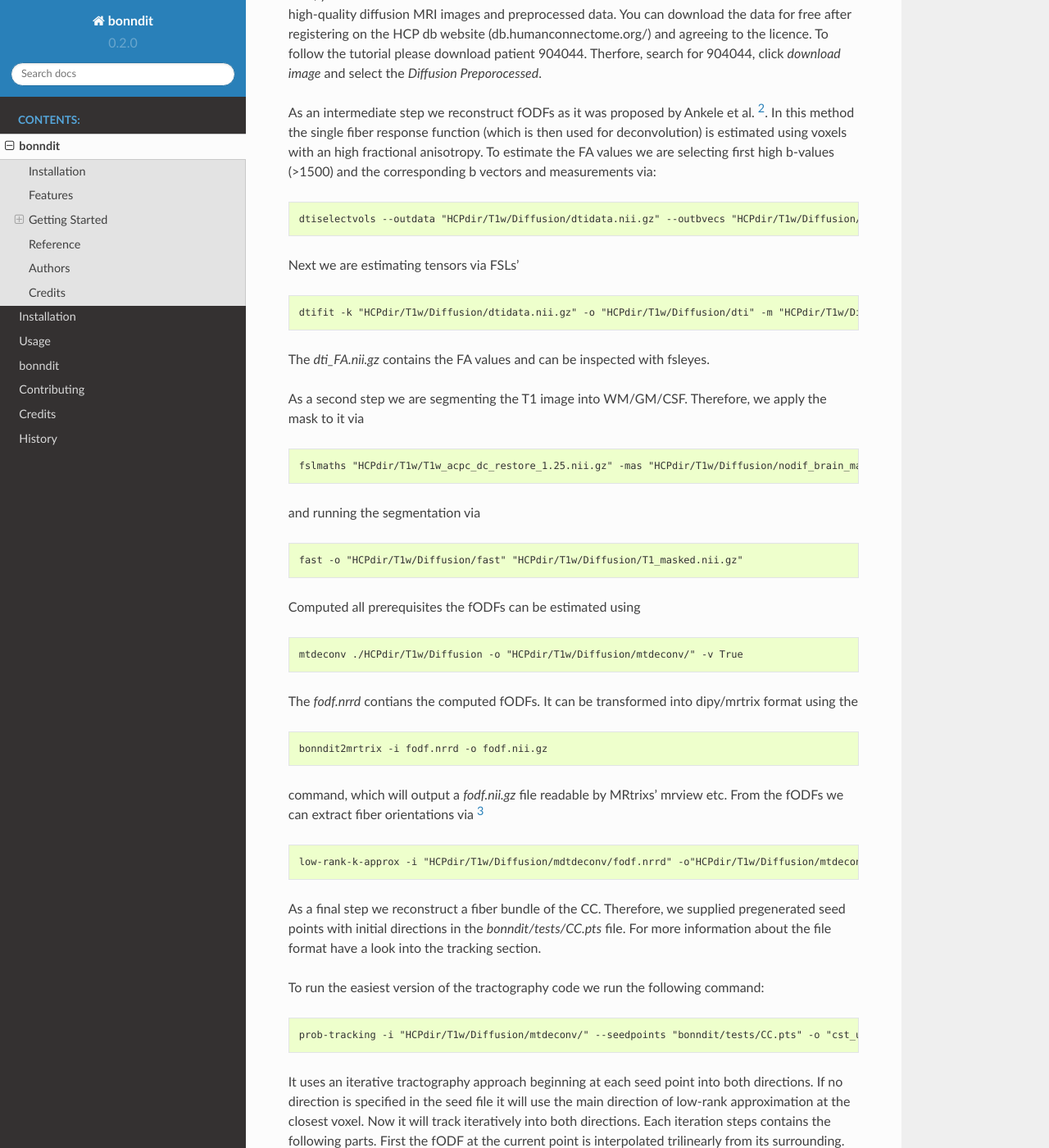
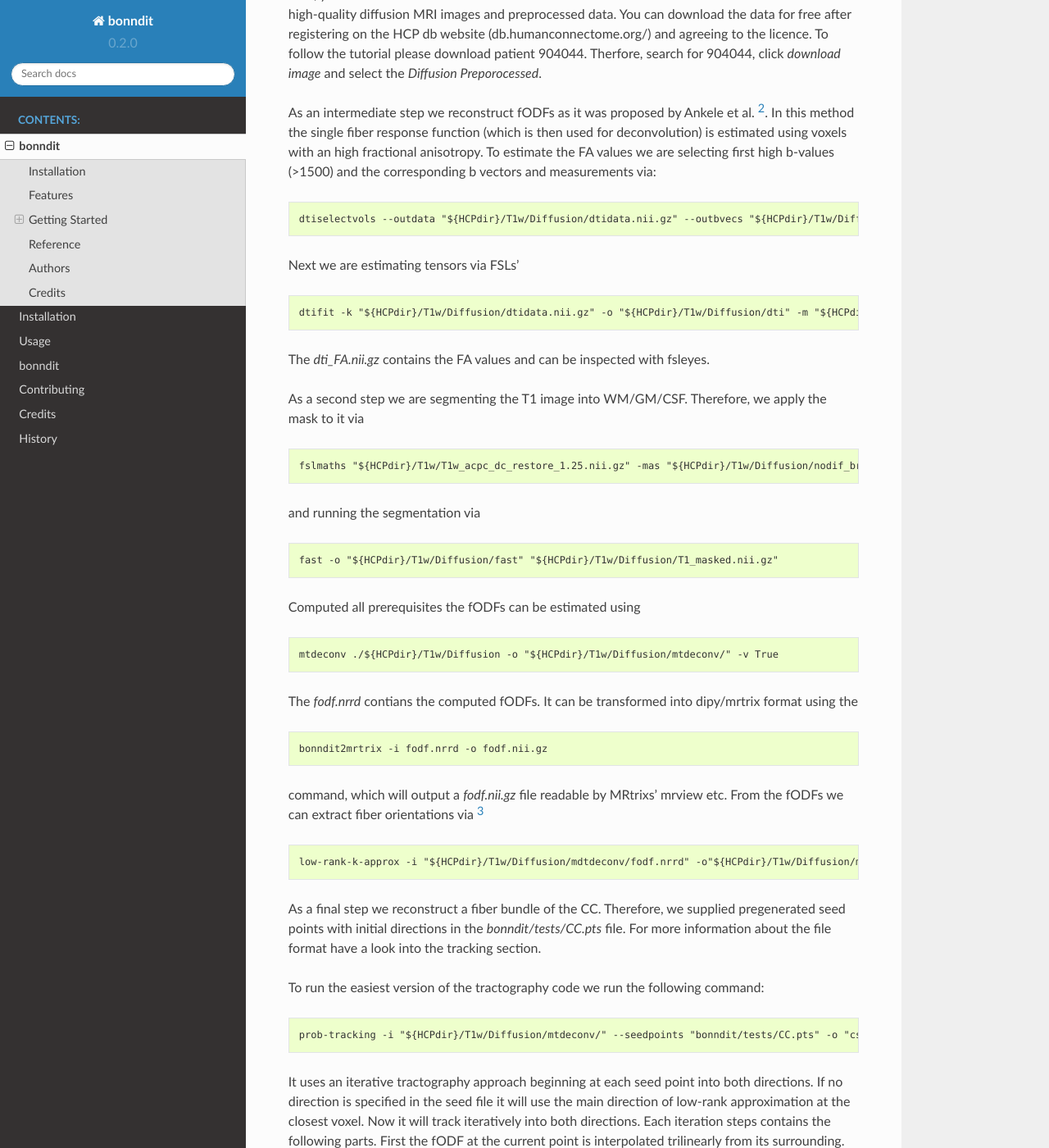
Before and after one commit to MedVisBonn/bonndit, a Sphinx documentation site: the page built from docs/readme.rst, in a window 1280 px wide and 1400 px high, scrolled down 1329 px. Shown: the whole window at 82% size. Built offline with Sphinx 7.4.7 and the Read the Docs theme 2.0.0, drawn with Linux system fonts in a browser that asks for light colours; some of the changed text lies outside the part shown.

```diff
--- a/docs/readme.rst
+++ b/docs/readme.rst
@@ -62,13 +62,13 @@ To estimate the FA values we are selecting first high b-values (>1500) and the c
 
 .. code-block:: console
 
-    dtiselectvols --outdata "HCPdir/T1w/Diffusion/dtidata.nii.gz" --outbvecs "HCPdir/T1w/Diffusion/dtibvecs" --outbvals "HCPdir/T1w/Diffusion/dtibvals" --indata "HCPdir/T1w/Diffusion/data.nii.gz" --inbvecs "HCPdir/T1w/Diffusion/bvecs" --inbvals "HCPdir/T1w/Diffusion/bvals"
+    dtiselectvols --outdata "${HCPdir}/T1w/Diffusion/dtidata.nii.gz" --outbvecs "${HCPdir}/T1w/Diffusion/dtibvecs" --outbvals "${HCPdir}/T1w/Diffusion/dtibvals" --indata "${HCPdir}/T1w/Diffusion/data.nii.gz" --inbvecs "${HCPdir}/T1w/Diffusion/bvecs" --inbvals "${HCPdir}/T1w/Diffusion/bvals"
 
 Next we are estimating tensors via FSLs'
 
 .. code-block:: console
 
-    dtifit -k "HCPdir/T1w/Diffusion/dtidata.nii.gz" -o "HCPdir/T1w/Diffusion/dti" -m "HCPdir/T1w/Diffusion/nodif_brain_mask.nii.gz" -r "HCPdir/T1w/Diffusion/dtibvecs" -b "HCPdir/T1w/Diffusion/dtibvals" -w
+    dtifit -k "${HCPdir}/T1w/Diffusion/dtidata.nii.gz" -o "${HCPdir}/T1w/Diffusion/dti" -m "${HCPdir}/T1w/Diffusion/nodif_brain_mask.nii.gz" -r "${HCPdir}/T1w/Diffusion/dtibvecs" -b "${HCPdir}/T1w/Diffusion/dtibvals" -w
 
 The `dti_FA.nii.gz` contains the FA values and can be inspected with fsleyes.
 
@@ -76,19 +76,19 @@ As a second step we are segmenting the T1 image into WM/GM/CSF. Therefore, we ap
 
 .. code-block:: console
 
-    fslmaths "HCPdir/T1w/T1w_acpc_dc_restore_1.25.nii.gz" -mas "HCPdir/T1w/Diffusion/nodif_brain_mask.nii.gz" "HCPdir/T1w/Diffusion/T1_masked.nii.gz"
+    fslmaths "${HCPdir}/T1w/T1w_acpc_dc_restore_1.25.nii.gz" -mas "${HCPdir}/T1w/Diffusion/nodif_brain_mask.nii.gz" "${HCPdir}/T1w/Diffusion/T1_masked.nii.gz"
 
 and running the segmentation via
 
 .. code-block:: console
 
-    fast -o "HCPdir/T1w/Diffusion/fast" "HCPdir/T1w/Diffusion/T1_masked.nii.gz"
+    fast -o "${HCPdir}/T1w/Diffusion/fast" "${HCPdir}/T1w/Diffusion/T1_masked.nii.gz"
 
 Computed all prerequisites the fODFs can be estimated using
 
 .. code-block:: console
 
-    mtdeconv ./HCPdir/T1w/Diffusion -o "HCPdir/T1w/Diffusion/mtdeconv/" -v True
+    mtdeconv ./${HCPdir}/T1w/Diffusion -o "${HCPdir}/T1w/Diffusion/mtdeconv/" -v True
 
 The `fodf.nrrd` contians the computed fODFs. It can be transformed into dipy/mrtrix format using the
 
@@ -101,7 +101,7 @@ via [3]_
 
 .. code-block:: console
 
-    low-rank-k-approx -i "HCPdir/T1w/Diffusion/mdtdeconv/fodf.nrrd" -o"HCPdir/T1w/Diffusion/mtdeconv/rank3.nrrd" -r 3
+    low-rank-k-approx -i "${HCPdir}/T1w/Diffusion/mdtdeconv/fodf.nrrd" -o"${HCPdir}/T1w/Diffusion/mtdeconv/rank3.nrrd" -r 3
 
 As a final step we reconstruct a fiber bundle of the CC. Therefore, we supplied pregenerated seed points with initial directions \
 in the `bonndit/tests/CC.pts` file. For more information about the file format have a look into the tracking section.
@@ -110,7 +110,7 @@ To run the easiest version of the tractography code we run the following command
 
 .. code-block:: console
 
-    prob-tracking -i "HCPdir/T1w/Diffusion/mtdeconv/" --seedpoints "bonndit/tests/CC.pts" -o "cst_unconstrained.tck"
+    prob-tracking -i "${HCPdir}/T1w/Diffusion/mtdeconv/" --seedpoints "bonndit/tests/CC.pts" -o "cst_unconstrained.tck"
 
 It uses an iterative tractography approach beginning at each seed point into both directions. If no direction is specified in the seed file it will \
 use the main direction of low-rank approximation at the closest voxel. Now it will track iteratively into both directions. Each iteration steps \
@@ -123,7 +123,7 @@ To run the more advanced joint low-rank approximation we have to specify
 
 .. code-block:: console
 
-    prob-tracking -i "HCPdir/T1w/Diffusion/mtdeconv/" --seedpoints "bonndit/tests/cst-right.pts" -o "cst_constrained.tck"
+    prob-tracking -i "${HCPdir}/T1w/Diffusion/mtdeconv/" --seedpoints "bonndit/tests/cst-right.pts" -o "cst_constrained.tck"
 
 Instead of using the low-rank approximation, we are using a regularised version of it the joint low-rank approximation, which was introduced in [5]_ \
 as first method.
@@ -132,7 +132,7 @@ To run the low-rank UKF we have to add the "ukf" flag.
 
 .. code-block:: console
 
-    prob-tracking -i "HCPdir/T1w/Diffusion/mtdeconv/" --seedpoints "bonndit/tests/cst-right.pts" -o "cst_ukf.tck" --ukf "lowrank"
+    prob-tracking -i "${HCPdir}/T1w/Diffusion/mtdeconv/" --seedpoints "bonndit/tests/cst-right.pts" -o "cst_ukf.tck" --ukf "lowrank"
 
 We have replaced the low-rank approximation with an UKF approach which estimated the new low-rank approximation depending on the past and regularize \
 through this. This was introduced in [5]_ as second approach.
```
Also changed, not shown: 1 other file.
